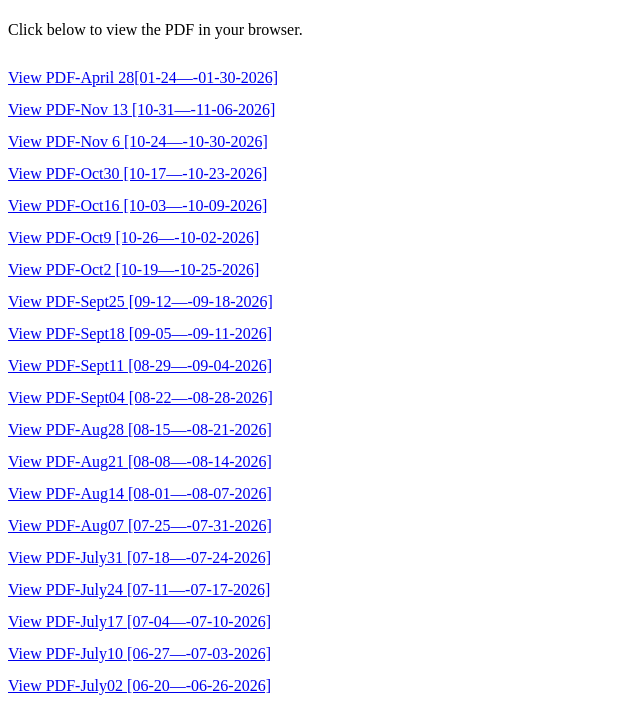
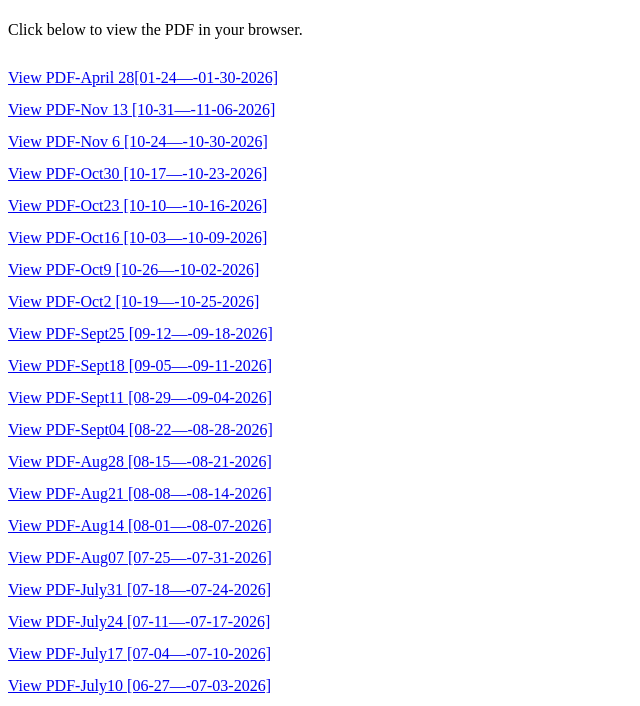
Before and after one commit to palacios0987/view-pdf, a plain HTML site: page index.html in a window 1280 px wide. Shown: the part 93-799 px from the top of the page, without its empty margins (0-640 px from the left). Drawn offline with Linux system fonts and the light colour scheme.

Commit message:
Update index.html

```diff
--- a/index.html
+++ b/index.html
@@ -31,6 +31,12 @@
      target="_blank"
      rel="noopener noreferrer">
     View PDF-Oct30 [10-17—-10-23-2026]
+  </a>
+  </br>
+  <a href="assets/pdfs/Oct23-OnlinePayStub_NYC-515369_Voucher_398006.pdf"
+     target="_blank"
+     rel="noopener noreferrer">
+    View PDF-Oct23 [10-10—-10-16-2026]
   </a>
   </br>
   <a href="assets/pdfs/OnlinePayStub_NYC-515369_Voucher_395883_Oct16_[10-03--10-09-2026].pdf"
```
